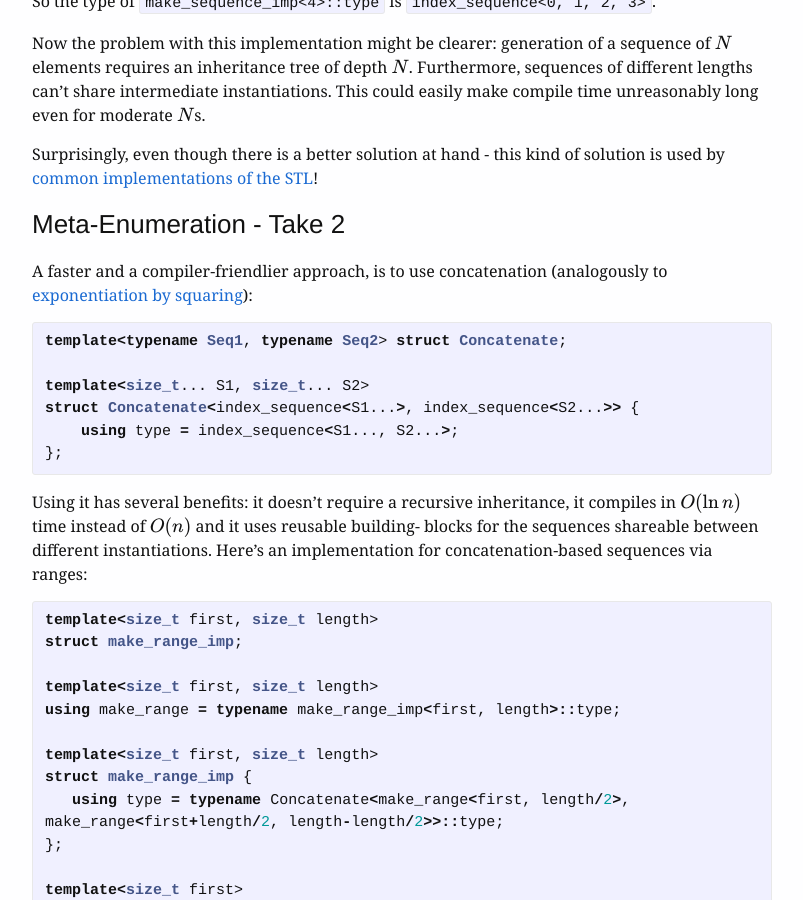
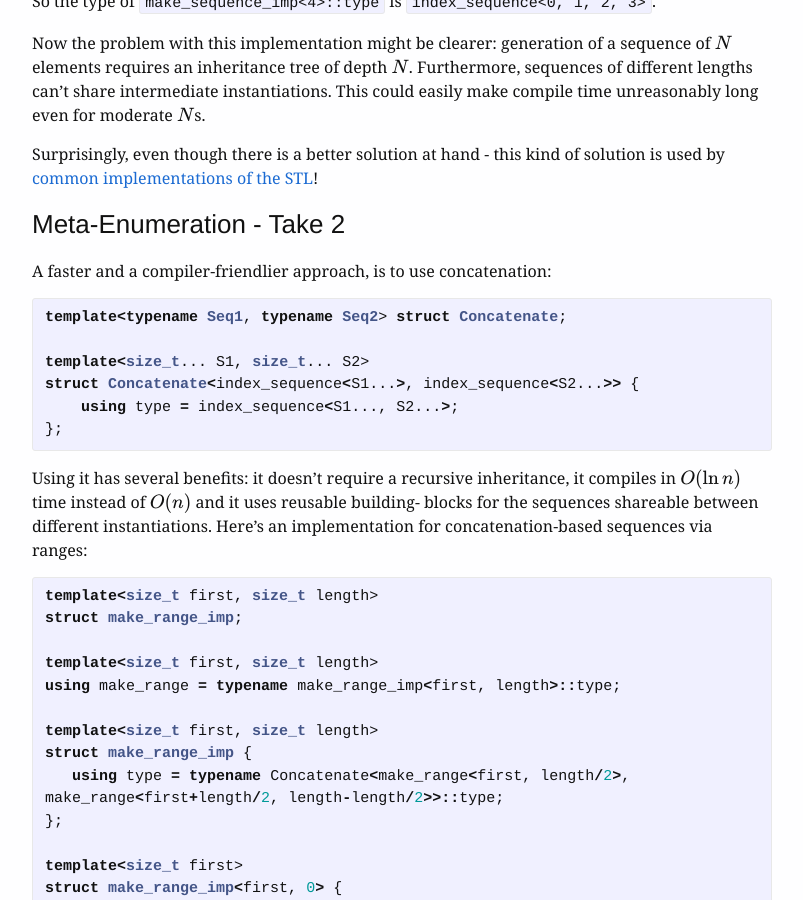
Before and after one commit to omersha/omersha.github.io, a Jekyll site: the page built from _posts/2015-12-08-meta-sequences-in-c++.md, in a window 1280 px wide and 900 px high, scrolled down 3294 px. Shown: the whole window, without its empty margins (238-1041 px from the left). Built offline with Jekyll 4.4.1, drawn with Linux system fonts in a browser that asks for light colours; formulas are drawn with MathJax 3.

Commit message:
removed an analogy

```diff
--- a/_posts/2015-12-08-meta-sequences-in-c++.md
+++ b/_posts/2015-12-08-meta-sequences-in-c++.md
@@ -181,9 +181,7 @@ mirror/gcc/blob/master/libstdc%2B%2B-v3/include/std/utility)!
 
 ### Meta-Enumeration - Take 2
 
-A faster and a compiler-friendlier approach, is to use concatenation
-(analogously to [exponentiation by
-squaring](https://en.wikipedia.org/wiki/Exponentiation_by_squaring)):
+A faster and a compiler-friendlier approach, is to use concatenation:
 
 {% highlight cpp %}
 template<typename Seq1, typename Seq2> struct Concatenate;
```
